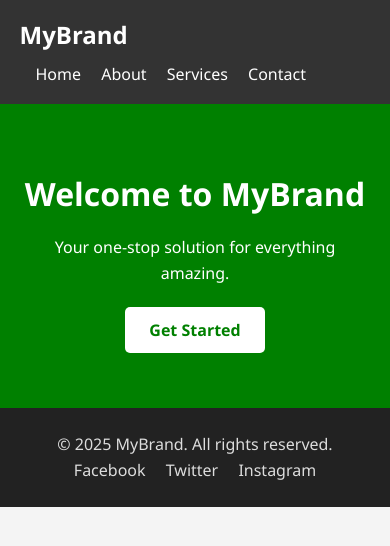
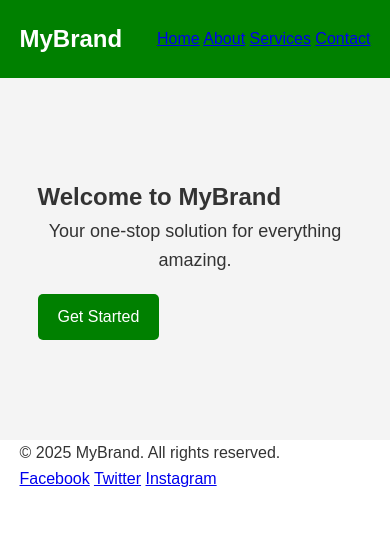
Before and after one commit to indian3lion6/Intern_practice, a plain HTML site: page index.html in a window 390 px wide. Drawn offline with Linux system fonts and the light colour scheme.

Commit message:
Update style.css

```diff
--- a/style.css
+++ b/style.css
@@ -1,118 +1,127 @@
-/* Base styles */
+/* General Styles */
 * {
   margin: 0;
   padding: 0;
   box-sizing: border-box;
+  font-family: Arial, sans-serif;
 }
 
 body {
-  font-family: 'Segoe UI', sans-serif;
   line-height: 1.6;
-  background: #f4f4f4;
+  background-color: #fff;
   color: #333;
+}
+
+/* Header */
+header {
+  background-color: green;
+  color: white;
+  padding: 20px 0;
 }
 
 .container {
   width: 90%;
-  max-width: 1100px;
+  max-width: 1200px;
   margin: auto;
-}
-
-/* Header */
-header {
-  background: #333;
-  color: #fff;
-  padding: 1rem 0;
-}
-
-.nav-container {
   display: flex;
   justify-content: space-between;
   align-items: center;
+  flex-wrap: wrap;
 }
 
 .logo {
-  font-size: 1.5rem;
+  font-size: 24px;
   font-weight: bold;
 }
 
-.nav a {
-  color: #fff;
-  margin-left: 1rem;
-  text-decoration: none;
+.nav-links {
+  list-style: none;
+  display: flex;
+  gap: 20px;
 }
 
-.nav a:hover {
-  text-decoration: underline;
+.nav-links li a {
+  color: white;
+  text-decoration: none;
+  font-weight: bold;
 }
 
 /* Hero Section */
 .hero {
-  background: green;
-  color: white;
-  padding: 4rem 0;
+  background: #f4f4f4;
+  padding: 100px 20px;
   text-align: center;
 }
 
-.hero h1 {
-  font-size: 2.5rem;
-  margin-bottom: 1rem;
+.hero h2 {
+  font-size: 36px;
+  margin-bottom: 10px;
 }
 
 .hero p {
-  font-size: 1.2rem;
-  margin-bottom: 2rem;
+  font-size: 18px;
+  margin-bottom: 20px;
 }
 
 .btn {
-  background: white;
-  color: green;
-  padding: 0.75rem 1.5rem;
+  background-color: green;
+  color: white;
+  padding: 10px 20px;
+  text-decoration: none;
   border-radius: 5px;
-  text-decoration: none;
-  font-weight: bold;
 }
 
-/* Footer */
-footer {
-  background: #222;
-  color: #ddd;
-  padding: 1.5rem 0;
+/* Features Section */
+.features {
+  padding: 60px 20px;
+  background-color: #eaf6f6;
   text-align: center;
 }
 
-.footer-content {
-  display: flex;
-  flex-direction: column;
-  align-items: center;
+.features h2 {
+  margin-bottom: 30px;
 }
 
-.socials a {
-  color: #ddd;
-  margin: 0 0.5rem;
-  text-decoration: none;
+.feature-grid {
+  display: flex;
+  justify-content: space-around;
+  flex-wrap: wrap;
+  gap: 20px;
 }
 
-.socials a:hover {
-  color: #fff;
+.feature {
+  flex: 1;
+  min-width: 250px;
+  background-color: white;
+  padding: 20px;
+  border-radius: 8px;
+  box-shadow: 0 2px 8px rgba(0,0,0,0.1);
 }
 
-/* Responsive Design */
-@media (max-width: 768px) {
-  .nav-container {
-    flex-direction: column;
-    align-items: flex-start;
-  }
+/* About Section */
+.about {
+  padding: 60px 20px;
+  text-align: center;
+  background-color: #f9f9f9;
+}
 
-  .nav {
-    margin-top: 0.5rem;
-  }
+/* Testimonials */
+.testimonials {
+  padding: 60px 20px;
+  text-align: center;
+  background-color: #fff;
+}
 
-  .hero h1 {
-    font-size: 2rem;
-  }
+.testimonial {
+  max-width: 600px;
+  margin: 20px auto;
+  font-style: italic;
+  border-left: 4px solid green;
+  padding-left: 20px;
+}
 
-  .hero p {
-    font-size: 1rem;
-  }
+/* Contact */
+.contact {
+  padding: 60px 20
+
 }
```
